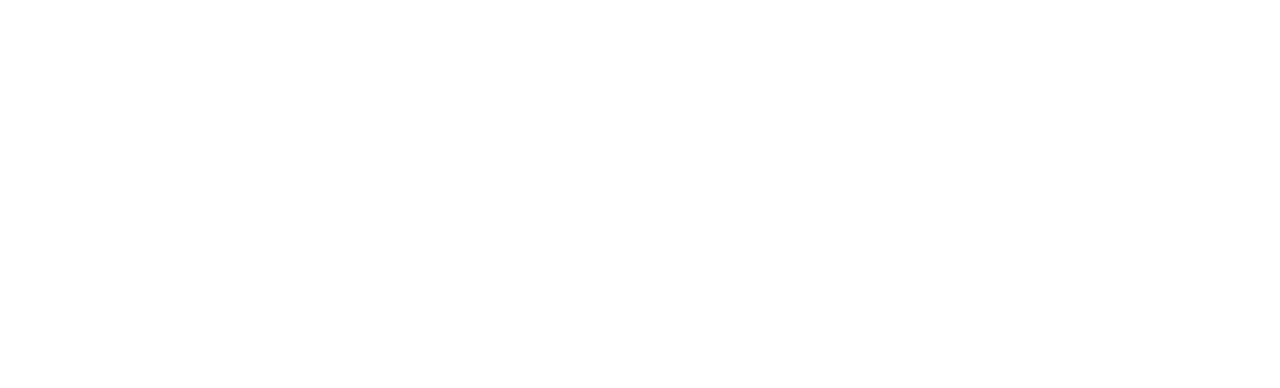
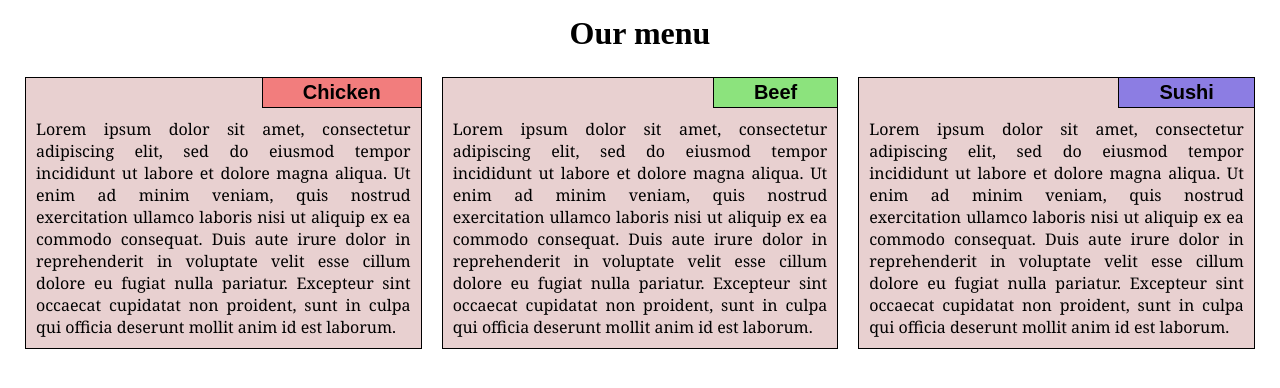
Before and after one commit to Tarasov-Front-Dev/coursera-test, a plain HTML site: page mod2_solution/index.html in a window 1280 px wide. Drawn offline with Linux system fonts and the light colour scheme.

Commit message:
DONE. mod2_solution

```diff
--- a/mod2_solution/index.html
+++ b/mod2_solution/index.html
@@ -4,8 +4,33 @@
   <meta charset="utf-8">
   <title>module2-solution</title>
   <link rel="stylesheet" href="style.css">
+  <meta name="viewport" content="width=device-width, initial-scale=1">
 </head>
 <body>
-
+  <header><h1>Our menu</h1></header>
+  <div class="container">
+    <section class="chicken">
+      <section class="title">Chicken</section>
+      <div>
+      Lorem ipsum dolor sit amet, consectetur adipiscing elit, sed do eiusmod tempor incididunt ut labore et dolore magna aliqua. Ut enim ad minim veniam, quis nostrud exercitation ullamco laboris nisi ut aliquip ex ea commodo consequat. Duis aute irure dolor in reprehenderit in voluptate velit esse cillum dolore eu fugiat nulla pariatur. Excepteur sint occaecat cupidatat non proident, sunt in culpa qui officia deserunt mollit anim id est laborum.
+      </div>
+    </section>
+  </div>
+  <div class="container">
+    <section class="beef">
+      <section class="title">Beef</section>
+      <div>
+      Lorem ipsum dolor sit amet, consectetur adipiscing elit, sed do eiusmod tempor incididunt ut labore et dolore magna aliqua. Ut enim ad minim veniam, quis nostrud exercitation ullamco laboris nisi ut aliquip ex ea commodo consequat. Duis aute irure dolor in reprehenderit in voluptate velit esse cillum dolore eu fugiat nulla pariatur. Excepteur sint occaecat cupidatat non proident, sunt in culpa qui officia deserunt mollit anim id est laborum.
+      </div>
+    </section>
+  </div>
+  <div class="container">
+    <section class="sushi">
+      <section class="title">Sushi</section>
+      <div>
+      Lorem ipsum dolor sit amet, consectetur adipiscing elit, sed do eiusmod tempor incididunt ut labore et dolore magna aliqua. Ut enim ad minim veniam, quis nostrud exercitation ullamco laboris nisi ut aliquip ex ea commodo consequat. Duis aute irure dolor in reprehenderit in voluptate velit esse cillum dolore eu fugiat nulla pariatur. Excepteur sint occaecat cupidatat non proident, sunt in culpa qui officia deserunt mollit anim id est laborum.
+      </div>
+    </section>
+  </div>
 </body>
 </html>
--- a/mod2_solution/style.css
+++ b/mod2_solution/style.css
@@ -1,5 +1,65 @@
-p{
-	font-size: larger;
+
+@media (min-width: 992px){
+	body>div{
+		float: left;
+		width: 33.33%;
+	}
+}
+@media (min-width: 768px) and (max-width: 991px){
+	body>div{
+		float: left;
+		width: 50%;
+	}
+	body>div:last-of-type{
+		clear: left;
+		width: 100%;
+	}
+}
+@media (max-width: 767px){
+}
+
+* {
+	margin: 0;
+	padding: 0;
+	box-sizing: border-box;
+}
+body{
+	padding: 15px;
+}
+header{
+	text-align: center;
+	padding-bottom: 15px;
+}
+h1{
+	font-size: 2em;
+}
+.container{
+	padding: 10px;
+}
+section{
+	border: 1px solid	black;
+	background-color: rgba(180, 100, 100, .3);
+}
+.title{
+	float: right;
+	margin: -1px -1px 0 0;
+	padding: 3px 40px;
+	font-family: "Arial", sans-serif;
 	font-weight: bold;
-	color: magenta;
+	font-size: 20px;
 }
+.chicken .title {
+	background-color: rgba(255,0,0,.4);
+}
+.beef .title {
+	background-color: rgba(0,255,0,.4);
+}
+.sushi .title {
+	background-color: rgba(0,0,255,.4);
+}
+.container>section>div{
+	clear: both;
+	padding: 10px;
+	font-family: "Georgia", sans-serif;
+	text-align: justify;
+}
```
